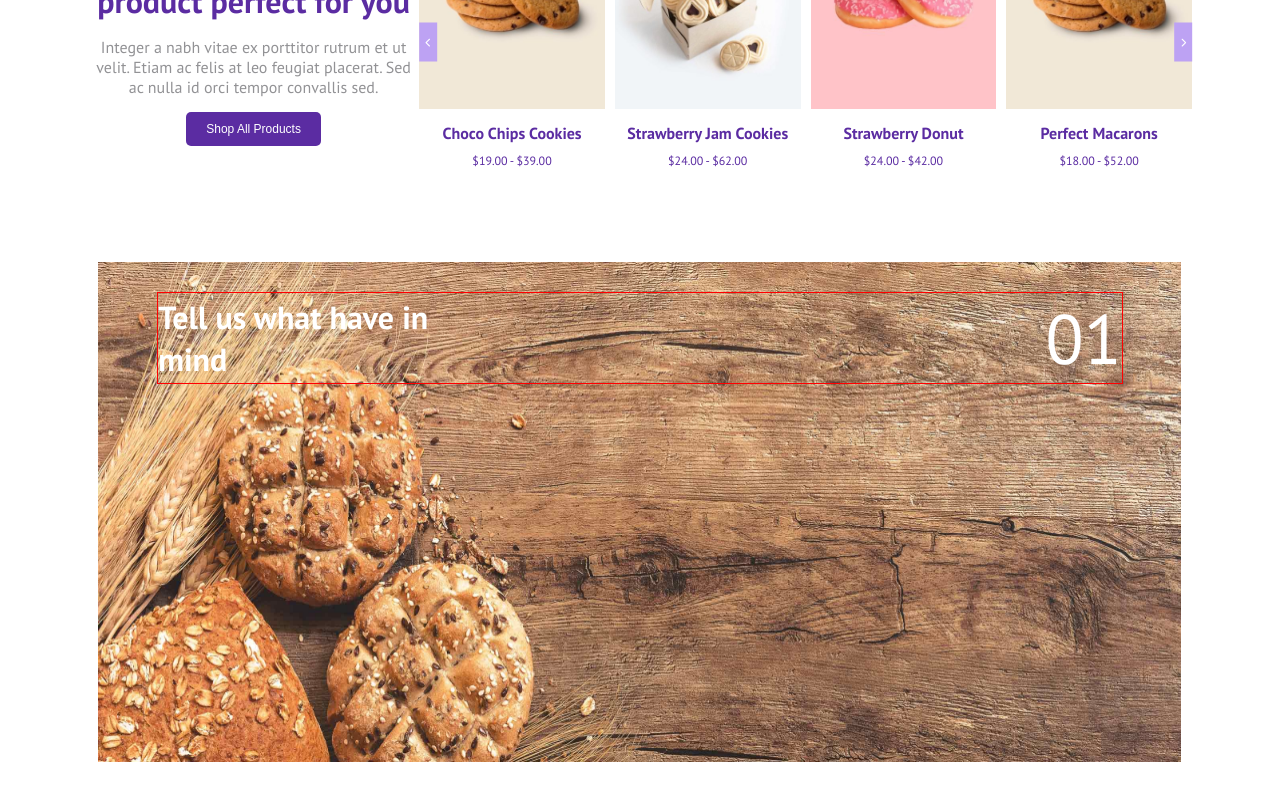
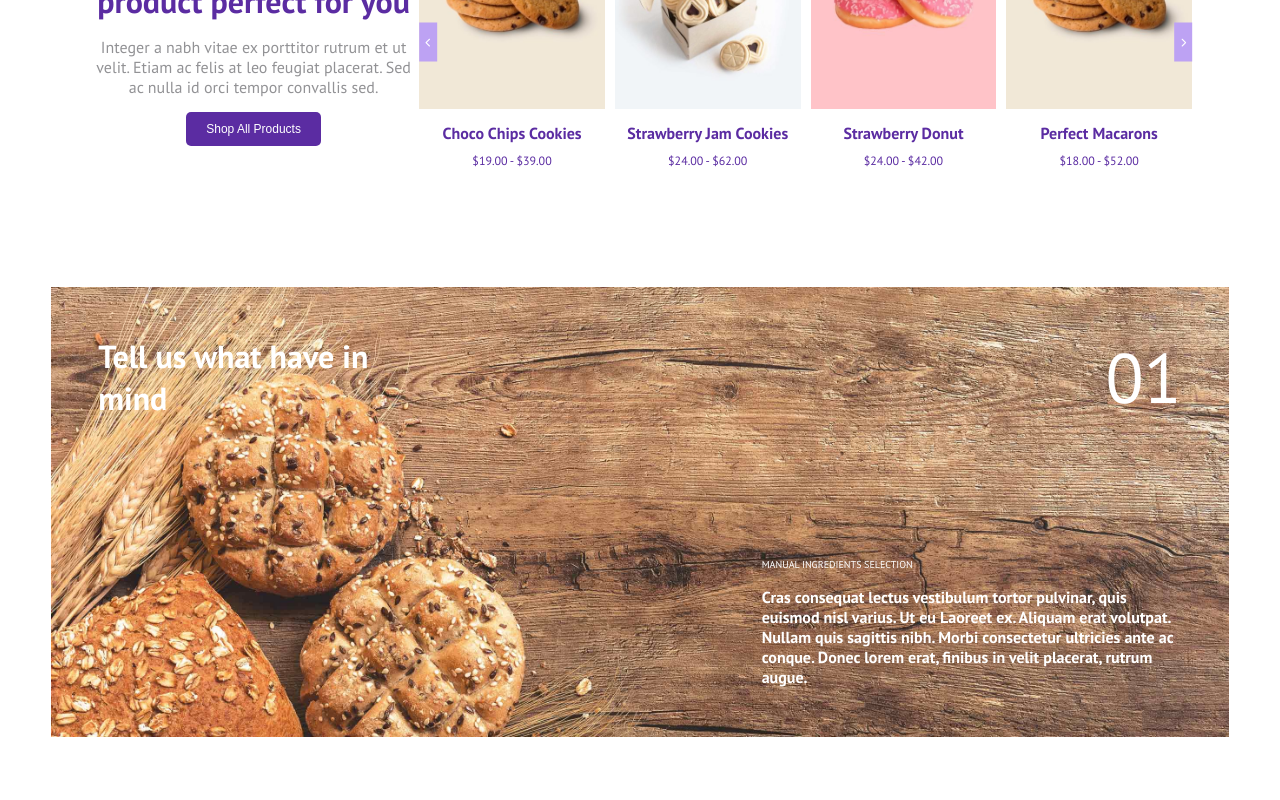
Before and after one commit to IonCatana/proj-html-vuejs, a Vue app: page / in a window 1280 px wide. Shown: the part 2057-2857 px from the top of the page. Built offline with nearby package versions, Linux system fonts and the light colour scheme.

Commit message:
component HavingMind done

```diff
--- a/src/assets/scss/common.scss
+++ b/src/assets/scss/common.scss
@@ -8,7 +8,7 @@ body {
 }
 .thumb_nail{
   max-width: 1200px;
-  width: 82%;
+  width: 92%;
   margin: 0 auto;
 }
 .container {
--- a/src/components/Main/HavingMind.vue
+++ b/src/components/Main/HavingMind.vue
@@ -1,7 +1,7 @@
 <template>
   <div id="having_mind">
     <div class="container">
-      <div class="thumb_nail flex">
+      <div class="thumb_nail">
         <div>
           <h1>
             Tell us what have in <br />
@@ -10,6 +10,17 @@
         </div>
         <div>
           <span>01</span>
+        </div>
+      </div>
+      <div class="thumb_nail flex">
+        <div class="description">
+          <span class="manatee">Manual Ingredients Selection</span>
+          <p>
+            Cras consequat lectus vestibulum tortor pulvinar, quis euismod nisl
+            varius. Ut eu Laoreet ex. Aliquam erat volutpat. Nullam quis
+            sagittis nibh. Morbi consectetur ultricies ante ac conque. Donec
+            lorem erat, finibus in velit placerat, rutrum augue.
+          </p>
         </div>
       </div>
     </div>
@@ -25,16 +36,15 @@ export default {};
   background-image: url("../../assets/img/bakery-process-1.jpg");
   background-repeat: no-repeat;
   background-position: center;
-  background-size: 92% 500px;
+  background-size: 100% 450px;
   height: 600px;
   margin: 0 auto;
-  padding-top: 80px;
+  padding-top: 120px;
 }
 .thumb_nail {
   display: flex;
   align-items: center;
   justify-content: space-between;
-  border: 1px solid red;
   h1 {
     color: #ffffff;
     font-weight: 600;
@@ -44,4 +54,22 @@ export default {};
     font-size: 70px;
   }
 }
+.description{
+  width: 420px;
+}
+.flex{
+  height: 280px;
+  display: flex;
+  justify-content: flex-end;
+  align-items: flex-end;
+  span{
+    font-size: 10px;
+    text-transform: uppercase;
+  }
+  p{
+    padding: 15px 0px;
+    color: #ffffff;
+    font-weight: 600;
+  }
+}
 </style>
```
